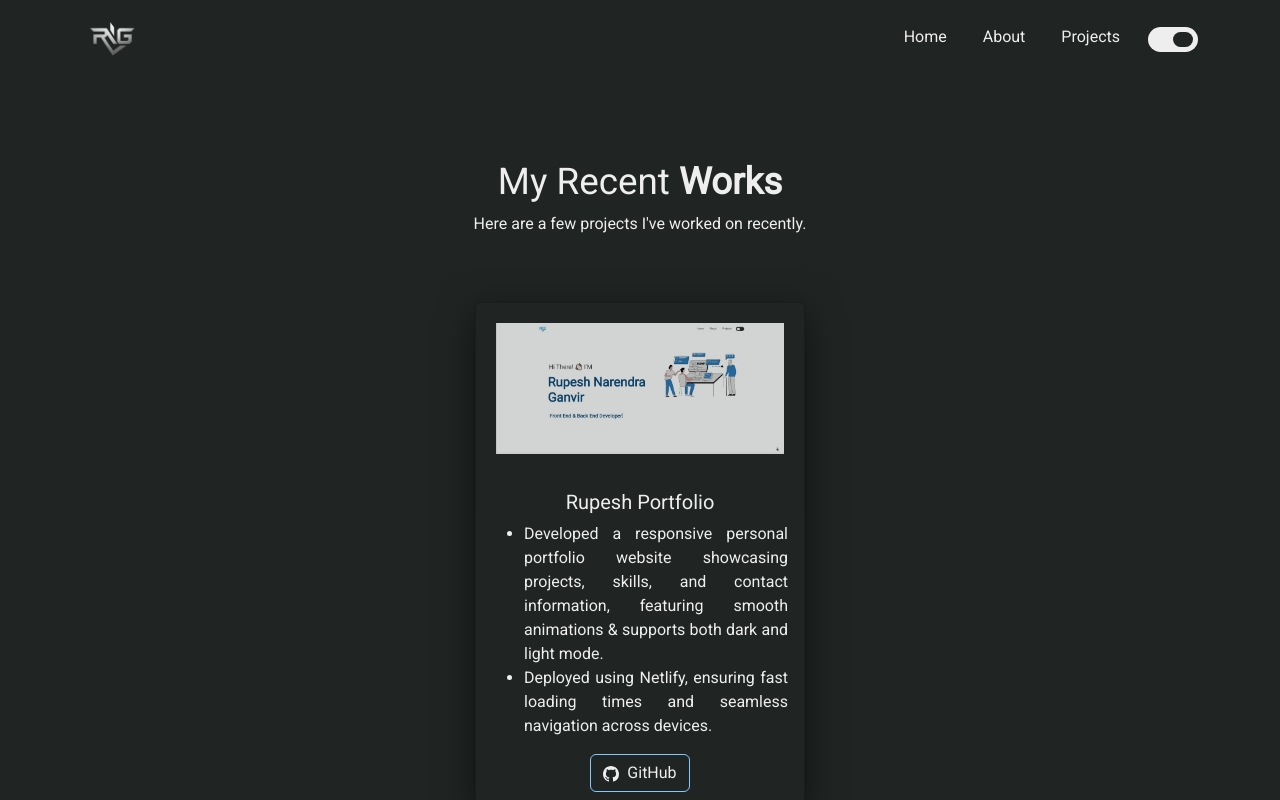
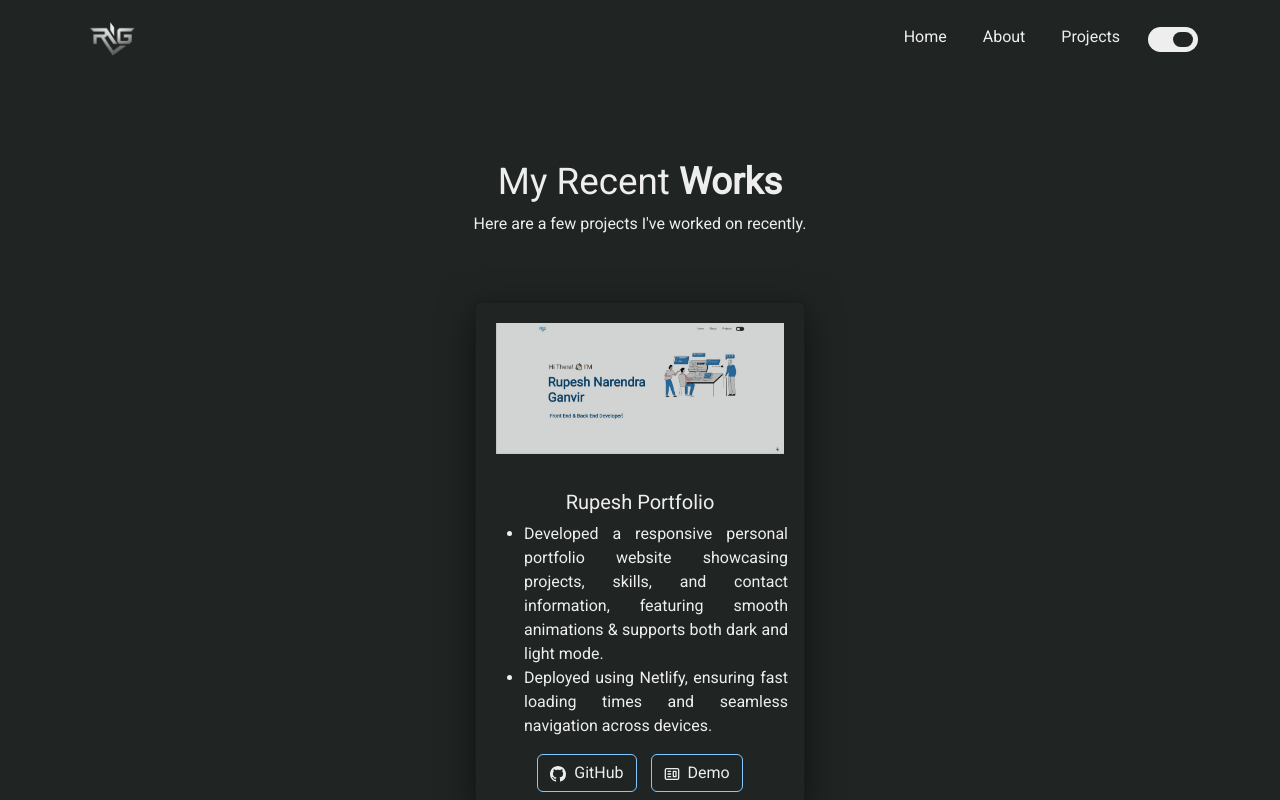
Before and after one commit to R-Ganvir/Rupesh_Portfolio, a React (Create React App) app: page /project in a window 1280 px wide. Shown: the top 800 px of the page. Built offline with nearby package versions, Linux system fonts and the light colour scheme.

Commit message:
Link Update

```diff
--- a/src/components/Projects/Projects.js
+++ b/src/components/Projects/Projects.js
@@ -58,8 +58,8 @@ function Projects() {
                   </li>
                 </ul>
               }
-              ghLink=""
-              demoLink=""
+              ghLink="https://github.com/R-Ganvir/Rupesh_Portfolio"
+              demoLink="https://rupesh-ganvir-portfolio.netlify.app/project"
             />
           </Col>
           <Col md={6} lg={4} className="project-card">
```
